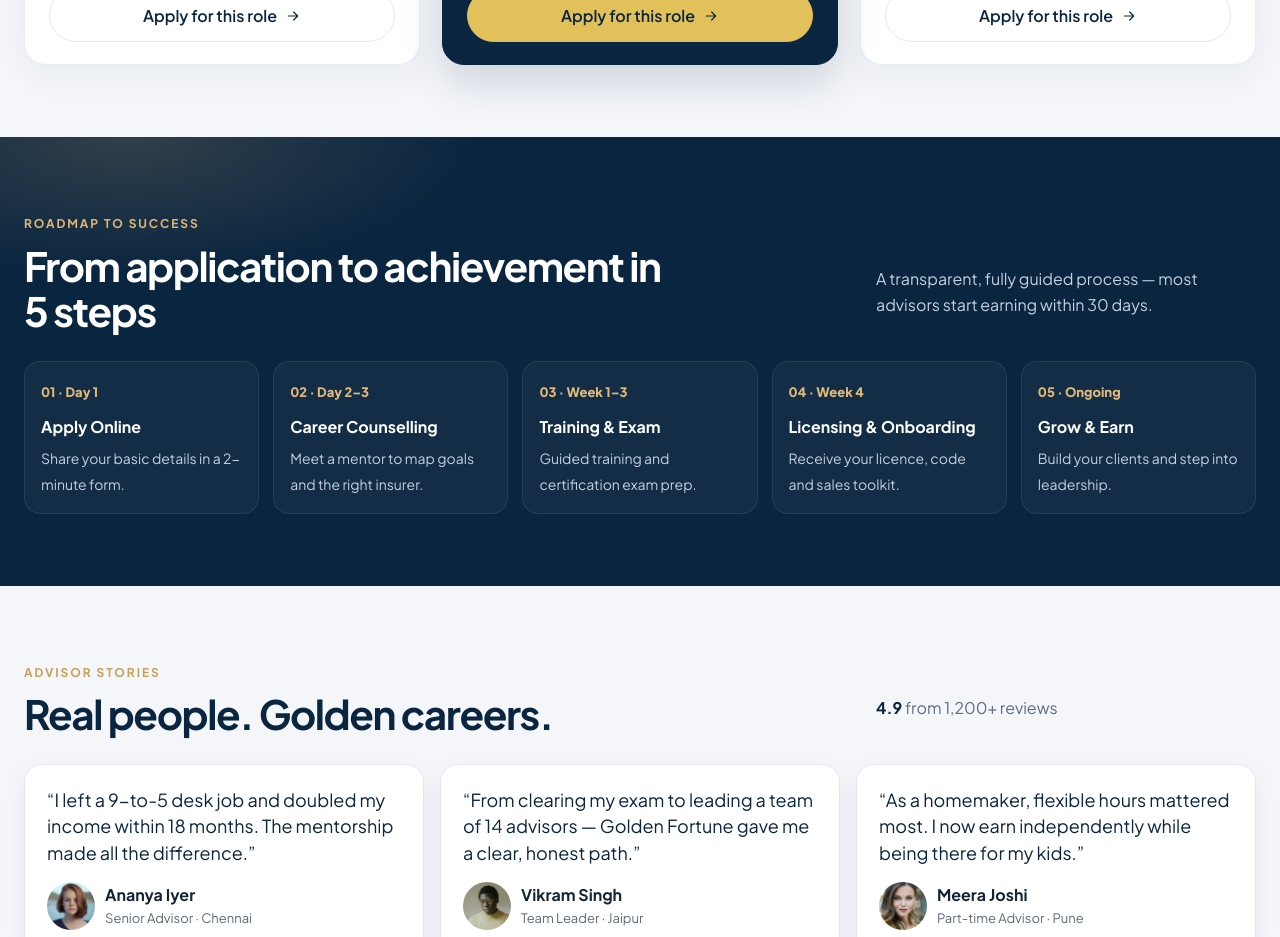
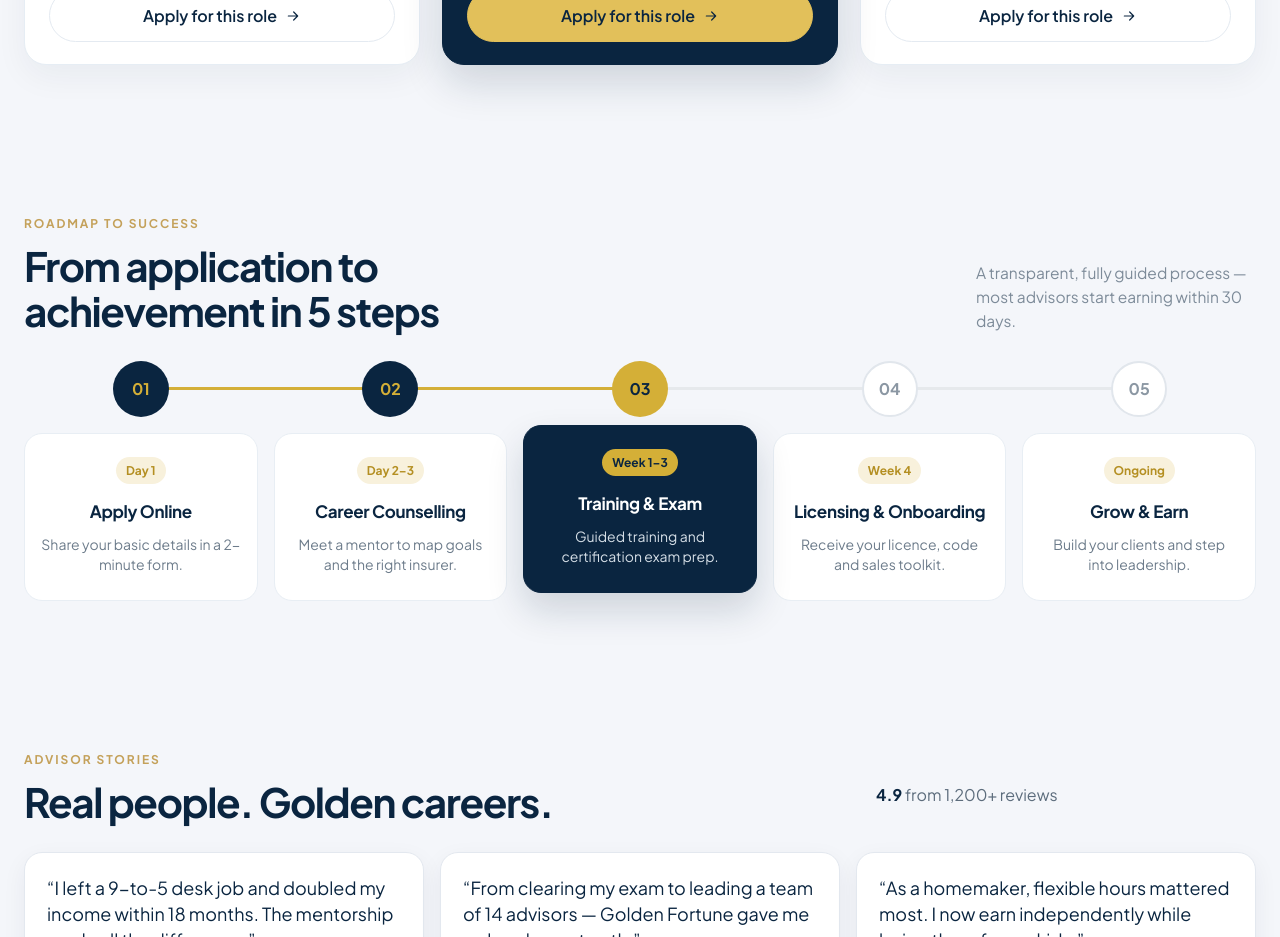
Before and after one commit to graminjagaran/mlm-demo, a Next.js app: page / in a window 1280 px wide. Shown: the part 2720-3657 px from the top of the page. Built offline with nearby package versions, Linux system fonts and the light colour scheme.

Commit message:
Match the roadmap to the client's light timeline.
The section sits on the light page background, with gold and navy step markers above five cards. Training and Exam stays the raised navy card.

Co-authored-by: graminjagaran <graminjagaran@users.noreply.github.com>

```diff
--- a/app/globals.css
+++ b/app/globals.css
@@ -450,11 +450,47 @@ h1 { font-size: clamp(40px, 5vw, 64px); line-height: 1.05; letter-spacing: -0.03
 .band h2, .band .eyebrow { color: white; }
 .band .eyebrow { color: var(--gold-2); }
 .band .sub { color: #c5d0de; }
-.steps { display: grid; grid-template-columns: repeat(5, 1fr); gap: 14px; margin-top: 28px; }
-.step { background: rgba(255,255,255,.04); border: 1px solid rgba(255,255,255,.08); border-radius: 16px; padding: 16px; }
-.step em { font-style: normal; color: var(--gold-2); font-weight: 800; font-size: 13px; }
-.step b { display: block; margin: 10px 0 6px; }
-.step span { color: #c5d0de; font-size: 14px; }
+.roadmap .why-head p {
+  margin: 0; color: #7d8b99; font-size: 15.5px; line-height: 1.55;
+  justify-self: end; max-width: 280px;
+}
+.road {
+  display: grid; grid-template-columns: repeat(5, 1fr); gap: 16px;
+  position: relative; margin-top: 8px;
+}
+.road::before {
+  content: "";
+  position: absolute; z-index: 0;
+  top: 26px; left: 10%; right: 10%; height: 3px;
+  background: linear-gradient(90deg, #d4af37 0 50%, #e6e9ec 50% 100%);
+}
+.node {
+  width: 56px; height: 56px; border-radius: 50%;
+  margin: 0 auto 16px; position: relative; z-index: 1;
+  display: grid; place-items: center;
+  font-style: normal; font-weight: 700; font-size: 16px;
+}
+.node.done { background: #0a2540; color: #d4af37; }
+.node.current { background: #d4af37; color: #0a2540; }
+.node.later { background: #fff; color: #8b97a3; border: 2px solid #e1e6ec; }
+.step-card {
+  background: #fff; border: 1px solid #e8eef4; border-radius: 18px;
+  padding: 22px 16px 20px; text-align: center; min-height: 168px;
+}
+.step-card em {
+  display: inline-block; font-style: normal; font-weight: 700; font-size: 12px;
+  color: #b48f22; background: #f8f1dc; border-radius: 999px; padding: 4px 10px;
+}
+.step-card b { display: block; margin: 14px 0 8px; color: #0a2540; font-size: 17px; letter-spacing: -0.02em; }
+.step-card span { display: block; color: #6d7c8b; font-size: 14px; line-height: 1.45; }
+.step-card.current {
+  background: #0a2540; border-color: #0a2540;
+  transform: translateY(-8px);
+  box-shadow: 0 18px 36px rgba(10, 37, 64, 0.16);
+}
+.step-card.current em { background: #d4af37; color: #0a2540; }
+.step-card.current b { color: #fff; }
+.step-card.current span { color: #d5dee6; }
 
 .stories { display: grid; grid-template-columns: repeat(3, 1fr); gap: 16px; margin-top: 22px; }
 .story q { display: block; font-size: 18px; line-height: 1.45; color: var(--navy); margin-bottom: 16px; }
@@ -555,7 +591,9 @@ th { font-size: 13px; color: var(--muted); }
   .why-head { grid-template-columns: 1fr; }
   .why-side { align-items: flex-start; justify-self: start; }
   .ticks.cols { grid-template-columns: 1fr; }
-  .cards-4, .facts, .steps { grid-template-columns: 1fr 1fr; }
+  .cards-4, .facts { grid-template-columns: 1fr 1fr; }
+  .road { grid-template-columns: 1fr; }
+  .road::before { display: none; }
   .cards-3, .stories, .action-bar { grid-template-columns: 1fr; }
   .action-bar { margin: 14px 0 0; }
   .action-bar a { border-right: 0; border-bottom: 1px solid #eef2f6; }
@@ -587,7 +625,7 @@ th { font-size: 13px; color: var(--muted); }
   .topbar nav a:not(.phone) { display: none; }
 }
 @media (max-width: 640px) {
-  .actions, .cards-4, .facts, .steps, .grid-2, .metrics, .statbar, .footer-grid { grid-template-columns: 1fr; }
+  .actions, .cards-4, .facts, .grid-2, .metrics, .statbar, .footer-grid { grid-template-columns: 1fr; }
   .statbar div { border-right: 0; border-bottom: 1px solid #e6ecf2; }
   .wrap { width: min(var(--max), calc(100% - 32px)); }
   .hero { padding-top: 32px; }
--- a/app/page.tsx
+++ b/app/page.tsx
@@ -147,27 +147,30 @@ export default function HomePage() {
         </div>
       </section>
 
-      <section className="section band" id="roadmap">
+      <section className="section roadmap" id="roadmap">
         <div className="wrap">
           <div className="why-head">
             <div>
               <div className="eyebrow">ROADMAP TO SUCCESS</div>
-              <h2>From application to achievement in 5 steps</h2>
+              <h2>From application to<br />achievement in 5 steps</h2>
             </div>
-            <p className="sub">A transparent, fully guided process — most advisors start earning within 30 days.</p>
+            <p>A transparent, fully guided process — most advisors start earning within 30 days.</p>
           </div>
-          <div className="steps">
+          <div className="road">
             {[
-              ["01", "Day 1", "Apply Online", "Share your basic details in a 2-minute form."],
-              ["02", "Day 2–3", "Career Counselling", "Meet a mentor to map goals and the right insurer."],
-              ["03", "Week 1–3", "Training & Exam", "Guided training and certification exam prep."],
-              ["04", "Week 4", "Licensing & Onboarding", "Receive your licence, code and sales toolkit."],
-              ["05", "Ongoing", "Grow & Earn", "Build your clients and step into leadership."],
-            ].map(([n, when, title, text]) => (
+              ["01", "Day 1", "Apply Online", "Share your basic details in a 2-minute form.", "done"],
+              ["02", "Day 2–3", "Career Counselling", "Meet a mentor to map goals and the right insurer.", "done"],
+              ["03", "Week 1–3", "Training & Exam", "Guided training and certification exam prep.", "current"],
+              ["04", "Week 4", "Licensing & Onboarding", "Receive your licence, code and sales toolkit.", "later"],
+              ["05", "Ongoing", "Grow & Earn", "Build your clients and step into leadership.", "later"],
+            ].map(([n, when, title, text, state]) => (
               <article className="step" key={n}>
-                <em>{n} · {when}</em>
-                <b>{title}</b>
-                <span>{text}</span>
+                <i className={`node ${state}`}>{n}</i>
+                <div className={`step-card${state === "current" ? " current" : ""}`}>
+                  <em>{when}</em>
+                  <b>{title}</b>
+                  <span>{text}</span>
+                </div>
               </article>
             ))}
           </div>
```
